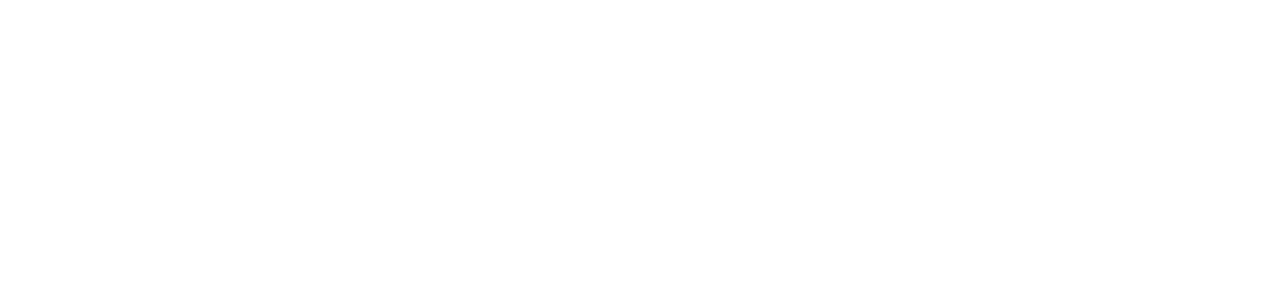
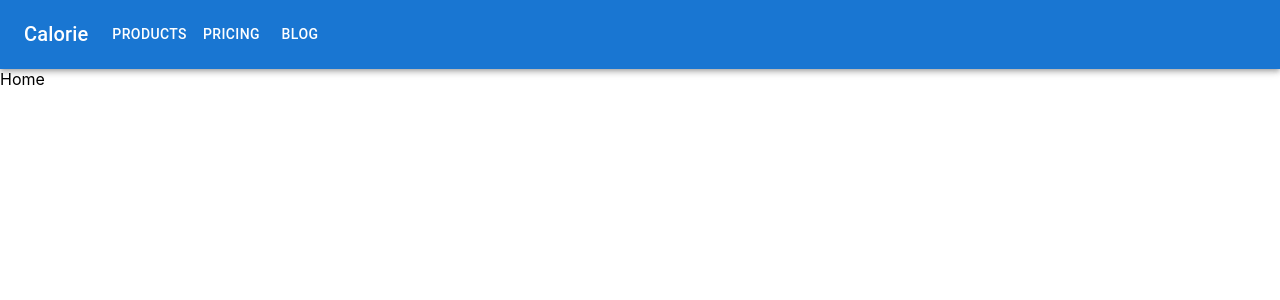
Before and after one commit to mohit6789/calorie-app-client, a React (Create React App) app: page / in a window 1280 px wide. Shown: the top 300 px of the page. Built offline with nearby package versions, Linux system fonts and the light colour scheme.

Commit message:
Added routes

```diff
--- a/package.json
+++ b/package.json
@@ -3,6 +3,9 @@
   "version": "0.1.0",
   "private": true,
   "dependencies": {
+    "@emotion/react": "^11.8.1",
+    "@emotion/styled": "^11.8.1",
+    "@mui/icons-material": "^5.4.2",
     "@mui/material": "^5.4.3",
     "@mui/styled-engine-sc": "^5.4.2",
     "@testing-library/jest-dom": "^5.16.2",
@@ -14,6 +17,8 @@
     "@types/react-dom": "^17.0.11",
     "react": "^17.0.2",
     "react-dom": "^17.0.2",
+    "react-router": "^6.2.1",
+    "react-router-dom": "^6.2.1",
     "react-scripts": "5.0.0",
     "styled-components": "^5.3.3",
     "typescript": "^4.5.5",
--- a/public/index.html
+++ b/public/index.html
@@ -24,7 +24,7 @@
       work correctly both with client-side routing and a non-root public URL.
       Learn how to configure a non-root public URL by running `npm run build`.
     -->
-    <title>React App</title>
+    <title>Calorie Counter</title>
   </head>
   <body>
     <noscript>You need to enable JavaScript to run this app.</noscript>
--- a/src/App.tsx
+++ b/src/App.tsx
@@ -1,8 +1,15 @@
 import React from 'react';
+import Navbar from './components/Navbar';
+import { Route, Routes } from 'react-router-dom';
+import Home from './pages/Home';
 
 function App() {
   return (
-    <div className="">
+    <div>
+      <Navbar />
+      <Routes>
+        <Route path="/" element={<Home />} />
+      </Routes>
     </div>
   );
 }
--- /dev/null
+++ b/src/components/Navbar.tsx
@@ -0,0 +1,100 @@
+import * as React from 'react';
+import AppBar from '@mui/material/AppBar';
+import Box from '@mui/material/Box';
+import Toolbar from '@mui/material/Toolbar';
+import IconButton from '@mui/material/IconButton';
+import Typography from '@mui/material/Typography';
+import Menu from '@mui/material/Menu';
+import MenuIcon from '@mui/icons-material/Menu';
+import Container from '@mui/material/Container';
+import Button from '@mui/material/Button';
+import MenuItem from '@mui/material/MenuItem';
+
+const pages = ['Products', 'Pricing', 'Blog'];
+
+const Navbar = () => {
+  const [anchorElNav, setAnchorElNav] = React.useState<null | HTMLElement>(null);
+  const [anchorElUser, setAnchorElUser] = React.useState<null | HTMLElement>(null);
+
+  const handleOpenNavMenu = (event: React.MouseEvent<HTMLElement>) => {
+    setAnchorElNav(event.currentTarget);
+  };
+
+  const handleCloseNavMenu = () => {
+    setAnchorElNav(null);
+  };
+
+  return (
+    <AppBar position="static">
+      <Container maxWidth="xl">
+        <Toolbar disableGutters>
+          <Typography
+            variant="h6"
+            noWrap
+            component="div"
+            sx={{ mr: 2, display: { xs: 'none', md: 'flex' } }}
+          >
+            Calorie
+          </Typography>
+
+          <Box sx={{ flexGrow: 1, display: { xs: 'flex', md: 'none' } }}>
+            <IconButton
+              size="large"
+              aria-label="account of current user"
+              aria-controls="menu-appbar"
+              aria-haspopup="true"
+              onClick={handleOpenNavMenu}
+              color="inherit"
+            >
+              <MenuIcon />
+            </IconButton>
+            <Menu
+              id="menu-appbar"
+              anchorEl={anchorElNav}
+              anchorOrigin={{
+                vertical: 'bottom',
+                horizontal: 'left',
+              }}
+              keepMounted
+              transformOrigin={{
+                vertical: 'top',
+                horizontal: 'left',
+              }}
+              open={Boolean(anchorElNav)}
+              onClose={handleCloseNavMenu}
+              sx={{
+                display: { xs: 'block', md: 'none' },
+              }}
+            >
+              {pages.map((page) => (
+                <MenuItem key={page} onClick={handleCloseNavMenu}>
+                  <Typography textAlign="center">{page}</Typography>
+                </MenuItem>
+              ))}
+            </Menu>
+          </Box>
+          <Typography
+            variant="h6"
+            noWrap
+            component="div"
+            sx={{ flexGrow: 1, display: { xs: 'flex', md: 'none' } }}
+          >
+            LOGO
+          </Typography>
+          <Box sx={{ flexGrow: 1, display: { xs: 'none', md: 'flex' } }}>
+            {pages.map((page) => (
+              <Button
+                key={page}
+                onClick={handleCloseNavMenu}
+                sx={{ my: 2, color: 'white', display: 'block' }}
+              >
+                {page}
+              </Button>
+            ))}
+          </Box>
+        </Toolbar>
+      </Container>
+    </AppBar>
+  );
+};
+export default Navbar;
--- a/src/index.tsx
+++ b/src/index.tsx
@@ -1,14 +1,17 @@
-import React from 'react';
-import ReactDOM from 'react-dom';
-import './index.css';
-import App from './App';
-import reportWebVitals from './reportWebVitals';
+import React from "react";
+import ReactDOM from "react-dom";
+import "./index.css";
+import App from "./App";
+import reportWebVitals from "./reportWebVitals";
+import { BrowserRouter } from "react-router-dom";
 
 ReactDOM.render(
   <React.StrictMode>
-    <App />
+    <BrowserRouter>
+      <App />
+    </BrowserRouter>
   </React.StrictMode>,
-  document.getElementById('root')
+  document.getElementById("root")
 );
 
 // If you want to start measuring performance in your app, pass a function
--- /dev/null
+++ b/src/pages/Home.tsx
@@ -0,0 +1,7 @@
+import React from "react";
+
+const Home = () => {
+  return <div>Home</div>;
+};
+
+export default Home;
```
Also changed, not shown: 1 other file (tests, documents, lock files or other folders).
